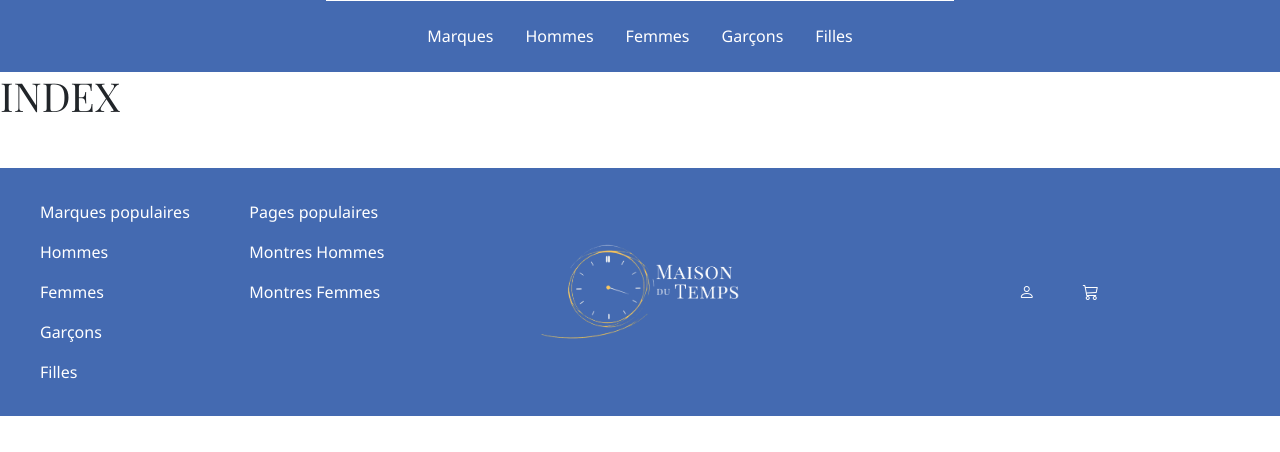
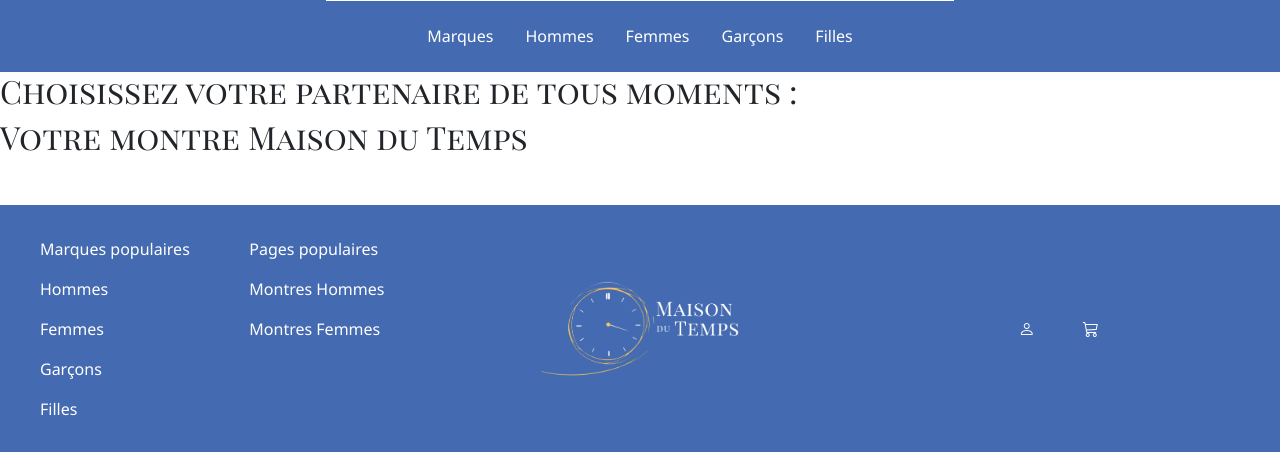
Before and after one commit to Alex-Colombbus/Projet-e-commerce-montre, a PHP site: page /Projet_e-commerce_montre/ in a window 1280 px wide. Shown: the part 125-577 px from the top of the page. Run offline with PHP 8.4, Linux system fonts and the light colour scheme.

Commit message:
maj index

```diff
--- a/index.php
+++ b/index.php
@@ -4,7 +4,14 @@ require_once("./includes/header.inc.php");
 ?>
 
 <main>
-      <h1>INDEX</h1>
+      <div id="hero">
+
+            <h2>Choisissez votre partenaire de tous moments :</h2>
+            <h2>Votre montre Maison du Temps</h2>
+
+      </div>
+
+
 </main>
 
 <?php
```
